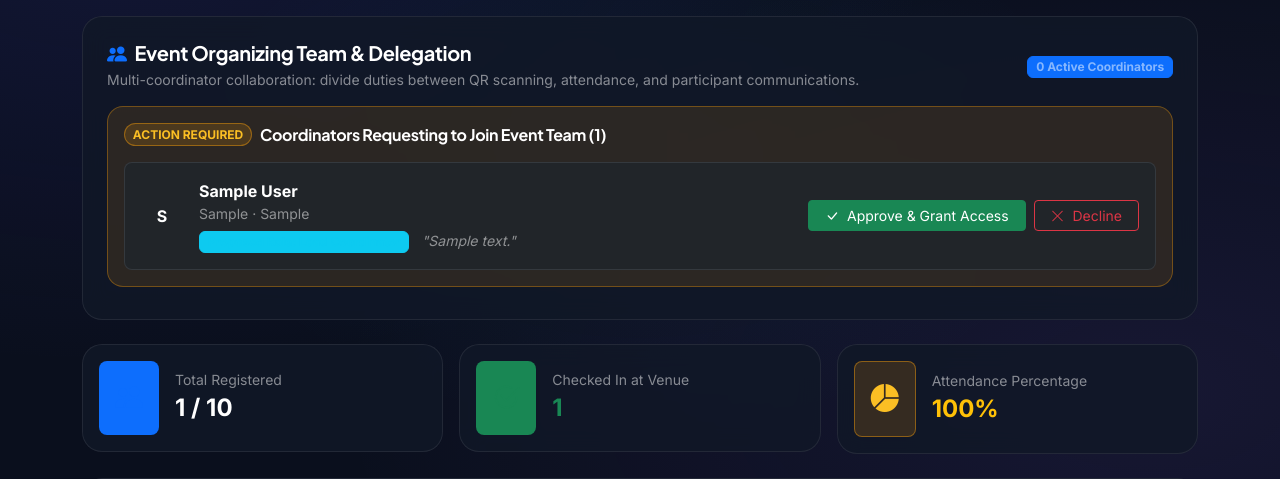
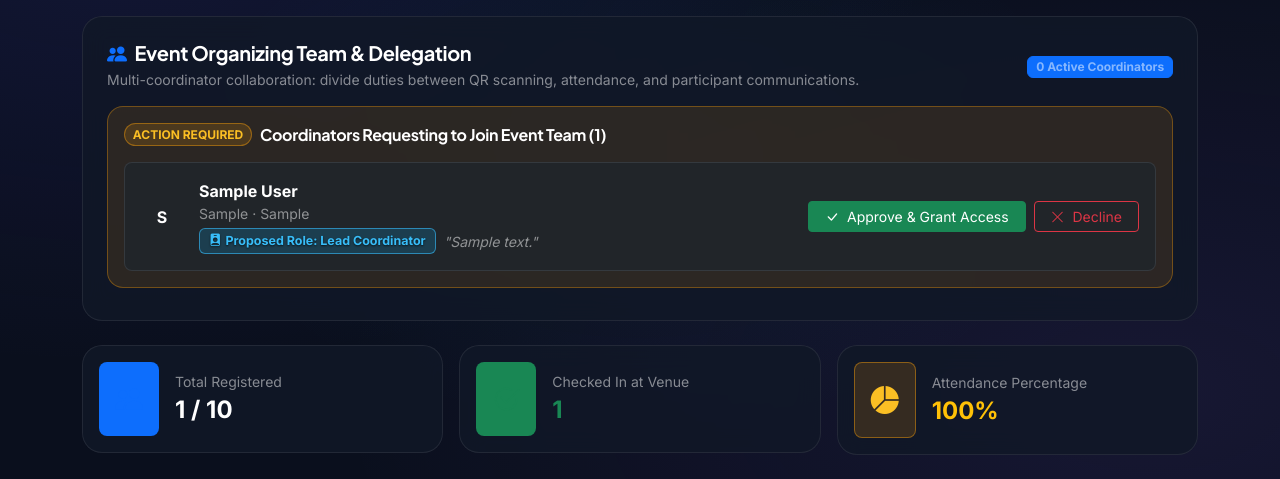
Before and after one commit to dnyaneshwarit27-lab/campusconnect, a Django app: page /coordinator/manage/sample/ in a window 1280 px wide. Shown: the part 247-726 px from the top of the page. Run offline with Django 5.2, Linux system fonts and the light colour scheme; a user stored in the database is signed in; tables that the repository leaves empty hold one stand-in row (values such as "Sample post").

Commit message:
Fix badge text contrast for proposed coordinator roles and info badges

```diff
--- a/static/css/styles.css
+++ b/static/css/styles.css
@@ -648,6 +648,31 @@ span.bg-warning,
     font-weight: 700 !important;
 }
 
+/* Universal protection: Never allow cyan text on solid cyan background */
+.badge.bg-info,
+span.bg-info,
+.bg-info.text-info,
+.bg-info.bg-opacity-20 {
+    background: rgba(14, 165, 233, 0.18) !important;
+    border: 1px solid rgba(56, 189, 248, 0.5) !important;
+    color: #38bdf8 !important;
+    font-weight: 700 !important;
+    text-shadow: 0 1px 2px rgba(0, 0, 0, 0.7);
+}
+
+.badge-role-pill {
+    background: rgba(14, 165, 233, 0.18) !important;
+    border: 1px solid rgba(56, 189, 248, 0.5) !important;
+    color: #38bdf8 !important;
+    font-weight: 700 !important;
+    font-size: 0.78rem !important;
+    padding: 3px 9px !important;
+    border-radius: 6px !important;
+    display: inline-flex !important;
+    align-items: center !important;
+    text-shadow: 0 1px 2px rgba(0, 0, 0, 0.7);
+}
+
 .btn-accepted-glow {
     background: linear-gradient(135deg, rgba(16, 185, 129, 0.25), rgba(5, 150, 105, 0.45)) !important;
     border: 1px solid rgba(16, 185, 129, 0.7) !important;
--- a/templates/events/coordinator_dashboard.html
+++ b/templates/events/coordinator_dashboard.html
@@ -100,7 +100,7 @@
                                         {{ event.category.name }}
                                     </span>
                                     {% if event.is_team_event %}
-                                        <span class="badge bg-info bg-opacity-20 text-info small">Team Event</span>
+                                        <span class="badge-role-pill">Team Event</span>
                                     {% endif %}
                                 </td>
                                 <td>
@@ -114,7 +114,7 @@
                                             </span>
                                         {% endif %}
                                     {% else %}
-                                        <span class="badge bg-info bg-opacity-20 text-info border border-info border-opacity-30 small">
+                                        <span class="badge-role-pill">
                                             <i class="bi bi-person-check-fill me-1"></i> {{ event.my_role_label }}
                                         </span>
                                     {% endif %}
--- a/templates/events/coordinator_manage_event.html
+++ b/templates/events/coordinator_manage_event.html
@@ -62,12 +62,12 @@
                                 <div>
                                     <div class="text-white fw-bold">{{ req.user.get_full_name|default:req.user.username }}</div>
                                     <div class="text-white-50 small">{{ req.user.profile.college }} · {{ req.user.profile.department }}</div>
-                                    <div class="mt-1">
-                                        <span class="badge bg-info bg-opacity-20 text-info border border-info border-opacity-30 small">
-                                            Proposed Role: {{ req.get_role_display }}
+                                    <div class="mt-1 d-flex flex-wrap align-items-center gap-2">
+                                        <span class="badge-role-pill" style="background: rgba(14, 165, 233, 0.2) !important; border: 1px solid rgba(56, 189, 248, 0.6) !important; color: #38bdf8 !important; font-weight: 700 !important;">
+                                            <i class="bi bi-person-badge-fill me-1"></i> Proposed Role: {{ req.get_role_display }}
                                         </span>
                                         {% if req.pitch_note %}
-                                            <span class="text-white-50 small ms-2 fst-italic">"{{ req.pitch_note }}"</span>
+                                            <span class="text-white-50 small fst-italic">"{{ req.pitch_note }}"</span>
                                         {% endif %}
                                     </div>
                                 </div>
@@ -110,8 +110,8 @@
                                         <i class="bi bi-star-fill me-1"></i> Lead
                                     </span>
                                 {% else %}
-                                    <span class="badge bg-info bg-opacity-20 text-info border border-info border-opacity-30 small">
-                                        Active
+                                    <span class="badge-role-pill" style="background: rgba(14, 165, 233, 0.2) !important; border: 1px solid rgba(56, 189, 248, 0.6) !important; color: #38bdf8 !important; font-weight: 700 !important;">
+                                        <i class="bi bi-check-circle-fill me-1"></i> Active
                                     </span>
                                 {% endif %}
                             </div>
```
